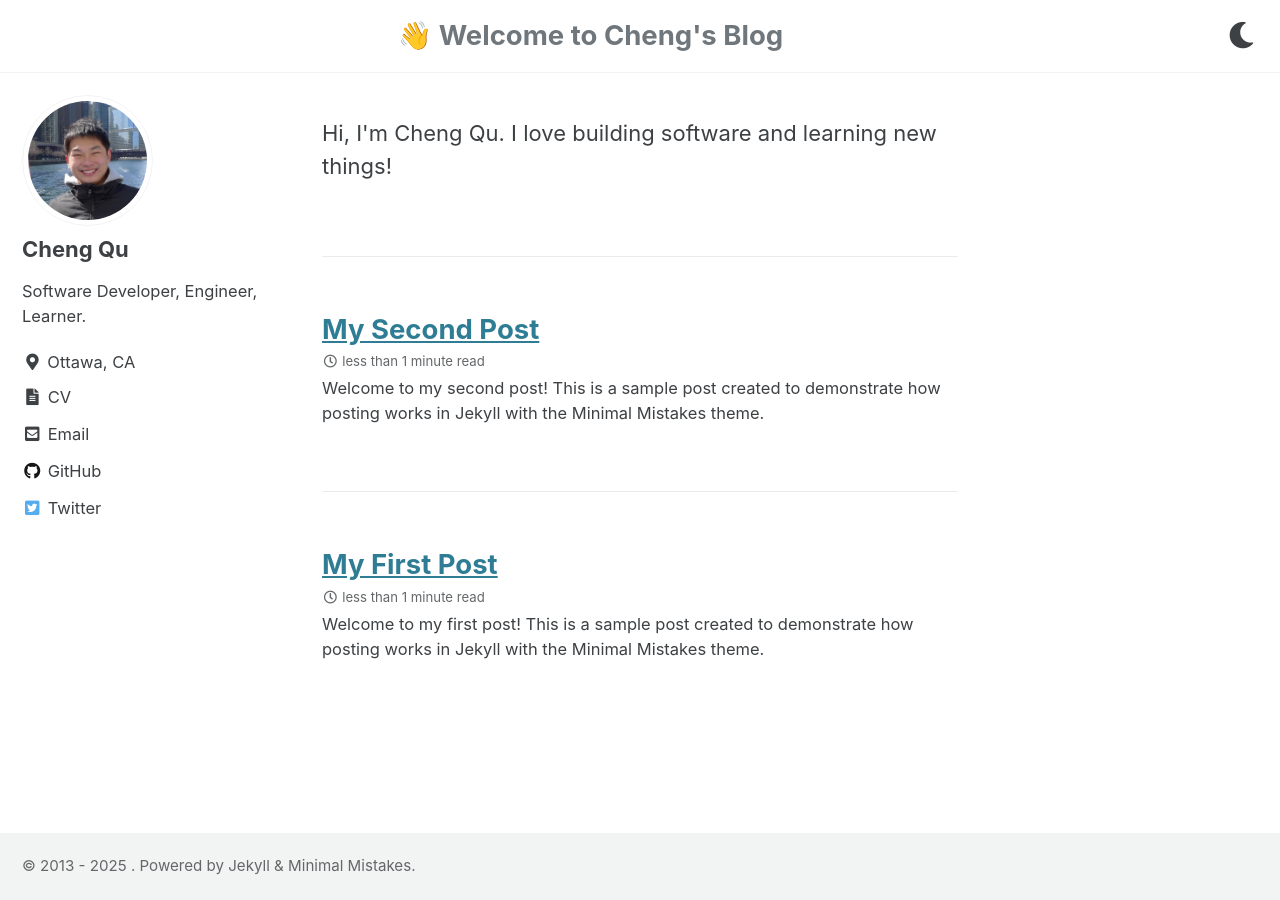
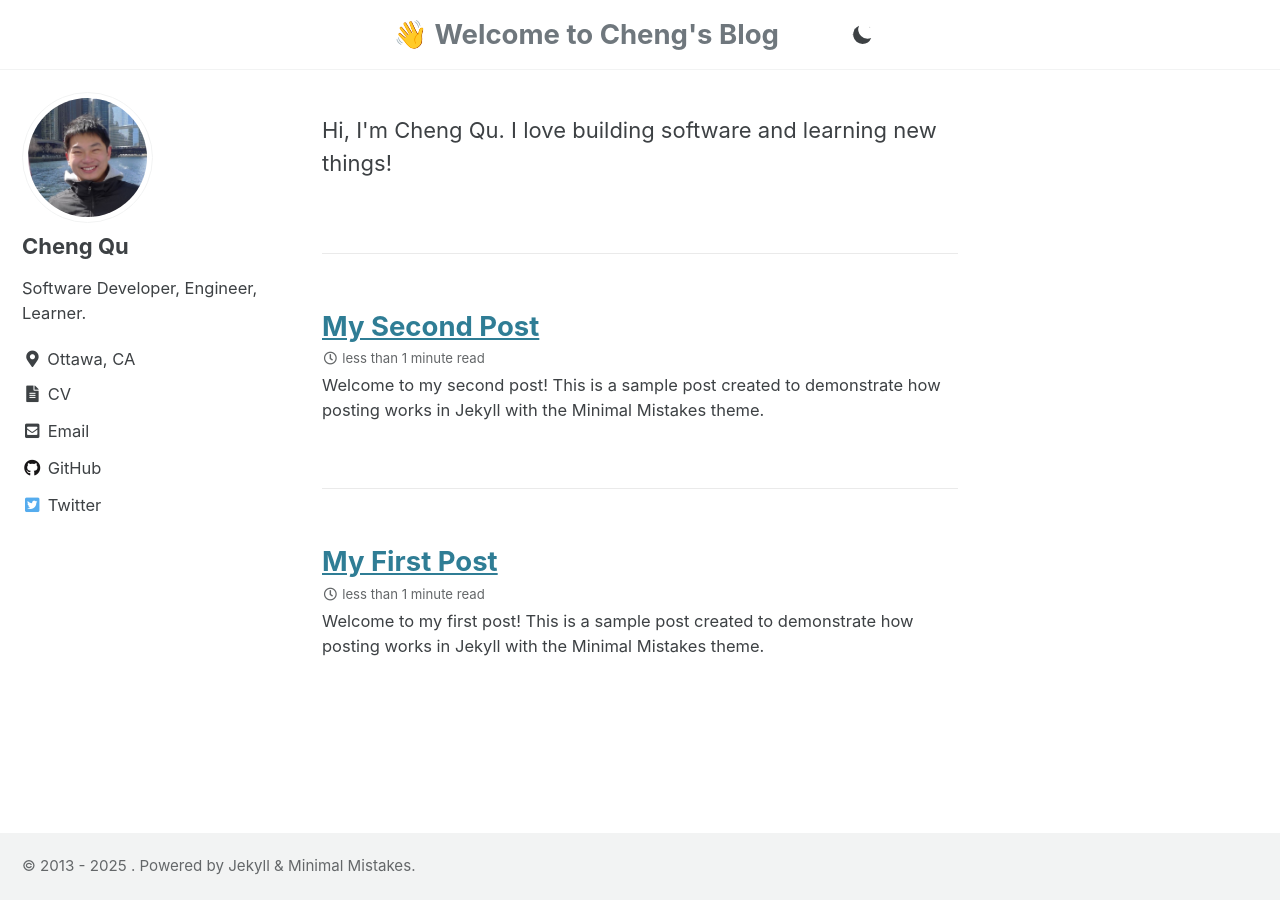
Before and after one commit to ChengQu29/ChengQu.github.io, a Jekyll site: the page built from index.html, in a window 1280 px wide. Built offline with Jekyll 4.4.1, drawn with Linux system fonts in a browser that asks for light colours; cached includes are drawn as plain includes; the list of posts is cut into pages by our own code.

Commit message:
change icons

```diff
--- a/_includes/masthead.html
+++ b/_includes/masthead.html
@@ -9,6 +9,32 @@
             {{ site.masthead_title | default: site.title | escape_once | strip }}
             {% if site.subtitle %}<span class="site-subtitle">{{ site.subtitle | escape_once | strip }}</span>{% endif %}
           </a>
+          <button class="theme-toggle theme-toggle--title" type="button" aria-label="Toggle Dark Mode">
+            <!-- Sun icon for light mode -->
+            <svg class="theme-icon theme-icon--sun" width="25" height="25" viewBox="0 0 24 24" fill="currentColor" xmlns="http://www.w3.org/2000/svg">
+              <circle cx="12" cy="12" r="4" />
+              <g stroke="currentColor" stroke-width="2" stroke-linecap="round">
+                <line x1="12" y1="1" x2="12" y2="3" />
+                <line x1="12" y1="21" x2="12" y2="23" />
+                <line x1="1" y1="12" x2="3" y2="12" />
+                <line x1="21" y1="12" x2="23" y2="12" />
+                <line x1="4.22" y1="4.22" x2="5.64" y2="5.64" />
+                <line x1="18.36" y1="18.36" x2="19.78" y2="19.78" />
+                <line x1="19.78" y1="4.22" x2="18.36" y2="5.64" />
+                <line x1="5.64" y1="18.36" x2="4.22" y2="19.78" />
+              </g>
+            </svg>
+            <!-- Moon icon for dark mode -->
+            <svg class="theme-icon theme-icon--moon" width="25" height="25" viewBox="0 0 24 24" fill="currentColor" xmlns="http://www.w3.org/2000/svg" style="display: none;">
+              <!-- Main crescent moon -->
+              <path d="M20.354 15.354A9 9 0 0 1 8.646 3.646 9.003 9.003 0 0 0 12 21a9.003 9.003 0 0 0 8.354-5.646z" fill="currentColor"/>
+              <!-- Small stars -->
+              <circle cx="5" cy="7" r="0.8" fill="currentColor" opacity="0.8"/>
+              <circle cx="3" cy="12" r="0.6" fill="currentColor" opacity="0.6"/>
+              <circle cx="6" cy="16" r="0.5" fill="currentColor" opacity="0.7"/>
+              <circle cx="19" cy="5" r="0.4" fill="currentColor" opacity="0.5"/>
+            </svg>
+          </button>
         </div>
         <ul class="visible-links">
           {%- for link in site.data.navigation.main -%}
@@ -27,9 +53,6 @@
           <i class="fas fa-search"></i>
         </button>
         {% endif %}
-        <button class="theme-toggle" type="button" aria-label="Toggle Dark Mode">
-          <i class="fas fa-moon"></i>
-        </button>
         <button class="greedy-nav__toggle hidden" type="button">
           <span class="visually-hidden">{{ site.data.ui-text[site.locale].menu_label | default: "Toggle menu" }}</span>
           <div class="navicon"></div>
--- a/_includes/scripts.html
+++ b/_includes/scripts.html
@@ -36,10 +36,13 @@
     // Set up theme toggle
     const themeToggle = document.querySelector('.theme-toggle');
     if (themeToggle) {
-      // Set initial icon
-      const icon = themeToggle.querySelector('i');
-      if (icon) {
-        icon.className = isDark ? 'fas fa-sun' : 'fas fa-moon';
+      const moonIcon = themeToggle.querySelector('.theme-icon--sun');
+      const sunIcon = themeToggle.querySelector('.theme-icon--moon');
+
+      // Set initial icon visibility
+      if (sunIcon && moonIcon) {
+        sunIcon.style.display = isDark ? 'none' : 'inline';
+        moonIcon.style.display = isDark ? 'inline' : 'none';
       }
 
       // Handle click
@@ -48,10 +51,10 @@
         const nowDark = document.body.classList.contains('dark');
         localStorage.setItem('theme', nowDark ? 'dark' : 'light');
 
-        // Update icon
-        const icon = this.querySelector('i');
-        if (icon) {
-          icon.className = nowDark ? 'fas fa-sun' : 'fas fa-moon';
+        // Update icon visibility
+        if (sunIcon && moonIcon) {
+          sunIcon.style.display = nowDark ? 'none' : 'inline';
+          moonIcon.style.display = nowDark ? 'inline' : 'none';
         }
       });
     }
--- a/_sass/minimal-mistakes/_custom.scss
+++ b/_sass/minimal-mistakes/_custom.scss
@@ -7,3 +7,69 @@
   margin-bottom: 2em;
   border-bottom: 1px solid #eaeaea;
 }
+
+/* Theme toggle button next to title */
+.site-title-container {
+  display: flex;
+  align-items: center;
+  gap: 0.75em;
+}
+
+.theme-toggle--title {
+  background: none;
+  border: none;
+  color: inherit;
+  cursor: pointer;
+  padding: 0.35em;
+  border-radius: 4px;
+  display: flex;
+  align-items: center;
+  justify-content: center;
+  line-height: 1;
+  transition: background-color 0.2s ease;
+}
+
+.theme-toggle--title:hover {
+  background-color: rgba(0, 0, 0, 0.1);
+}
+
+.theme-toggle--title:focus {
+  outline: 2px solid #0366d6;
+  outline-offset: 2px;
+}
+
+/* Theme icon styles */
+.theme-icon {
+  transition: opacity 0.3s ease;
+}
+
+/* Dark mode styles */
+body.dark {
+  background-color: #1a1a1a;
+  color: #e0e0e0;
+}
+
+body.dark .masthead {
+  background-color: #2d2d2d;
+  border-bottom-color: #404040;
+}
+
+body.dark .site-title {
+  color: #e0e0e0;
+}
+
+body.dark .theme-toggle--title:hover {
+  background-color: rgba(255, 255, 255, 0.1);
+}
+
+body.dark .theme-toggle--title:focus {
+  outline-color: #58a6ff;
+}
+
+body.dark .greedy-nav a {
+  color: #e0e0e0;
+}
+
+body.dark .greedy-nav a:hover {
+  color: #58a6ff;
+}
```
